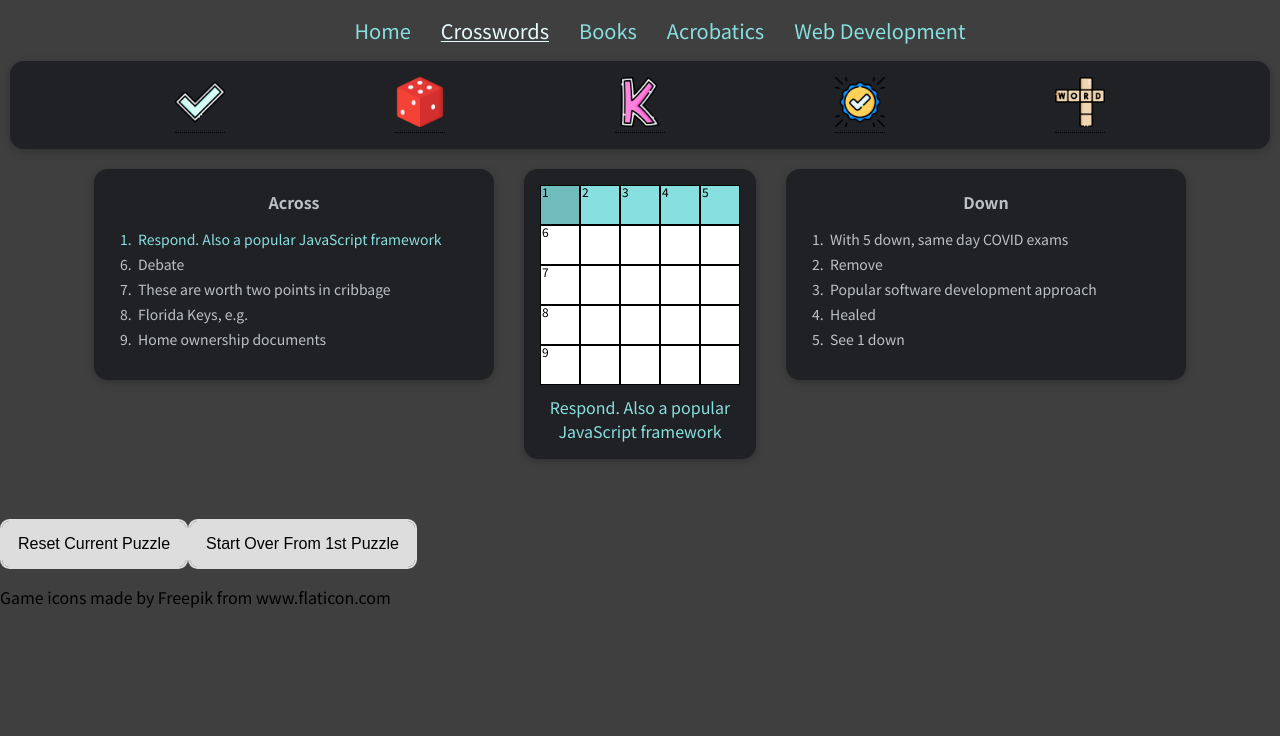
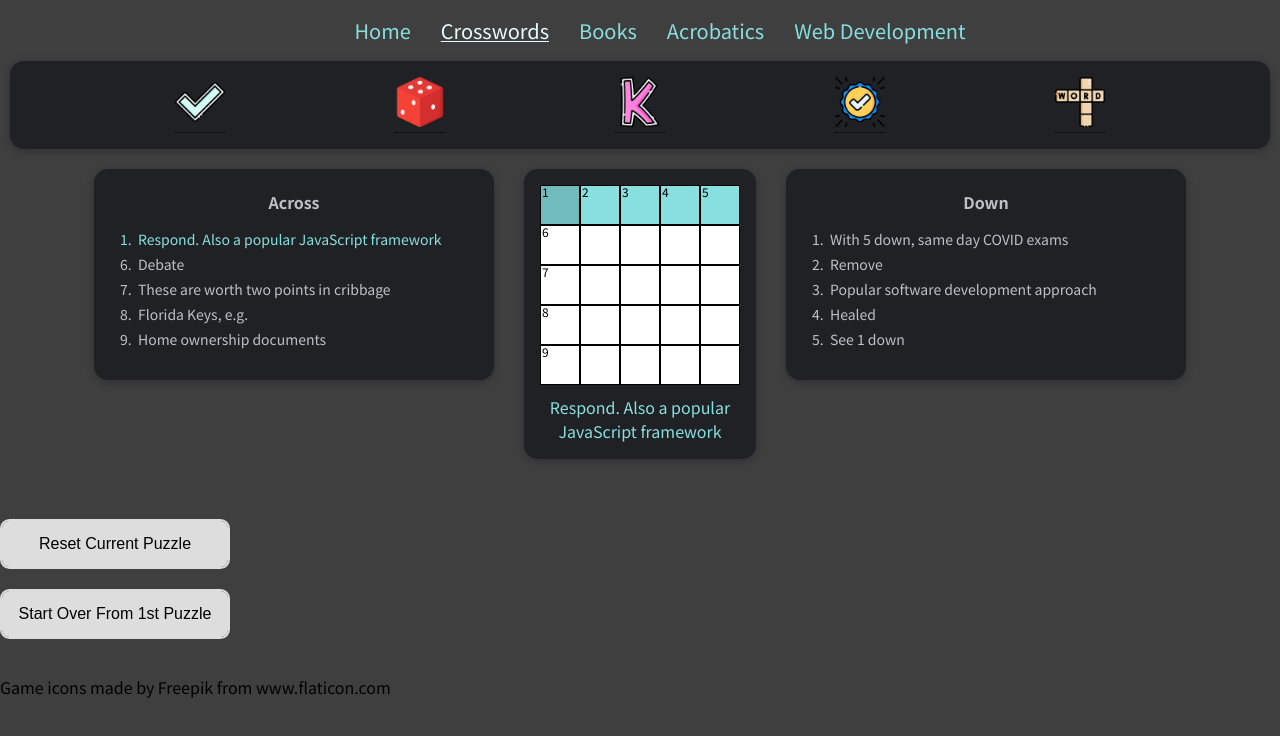
Before and after one commit to bka04/bka, a React (Create React App) app: page /crosswords in a window 1280 px wide. Shown: the top 736 px of the page. Built offline with nearby package versions, Linux system fonts and the light colour scheme.

Commit message:
Style crossword footer

```diff
--- a/src/components/UI/Button.css
+++ b/src/components/UI/Button.css
@@ -20,7 +20,6 @@
   border-color: #ddd;
   box-shadow: 0 0 40px 40px #ddd inset, 0 0 0 0 #ddd;
   color: black;
-  margin-top: 50px;
 }
 
 .resetBtn:hover {
--- a/src/components/crosswords/Crossword.css
+++ b/src/components/crosswords/Crossword.css
@@ -53,3 +53,14 @@
   display: flex;
   justify-content: center;
 }
+
+.crosswordFooter {
+  display: flex;
+  flex-direction: column;
+  margin-top: 50px;
+  gap: 20px;
+}
+
+.crosswordFooter .btn {
+  width: 230px;
+}
--- a/src/components/crosswords/Crossword.js
+++ b/src/components/crosswords/Crossword.js
@@ -649,6 +649,7 @@ const Crossword = (props) => {
           />
         </Card>
       </div>
+      <div className='crosswordFooter'>
         <Button className="resetBtn" onClick={resetGrid}>
           Reset Current Puzzle
         </Button>
@@ -658,6 +659,7 @@ const Crossword = (props) => {
         <div>
           <p>Game icons made by Freepik from www.flaticon.com</p>
         </div>
+      </div>
     </Fragment>
   );
 };
```
Lines whose indentation alone changed are shown as unchanged.
